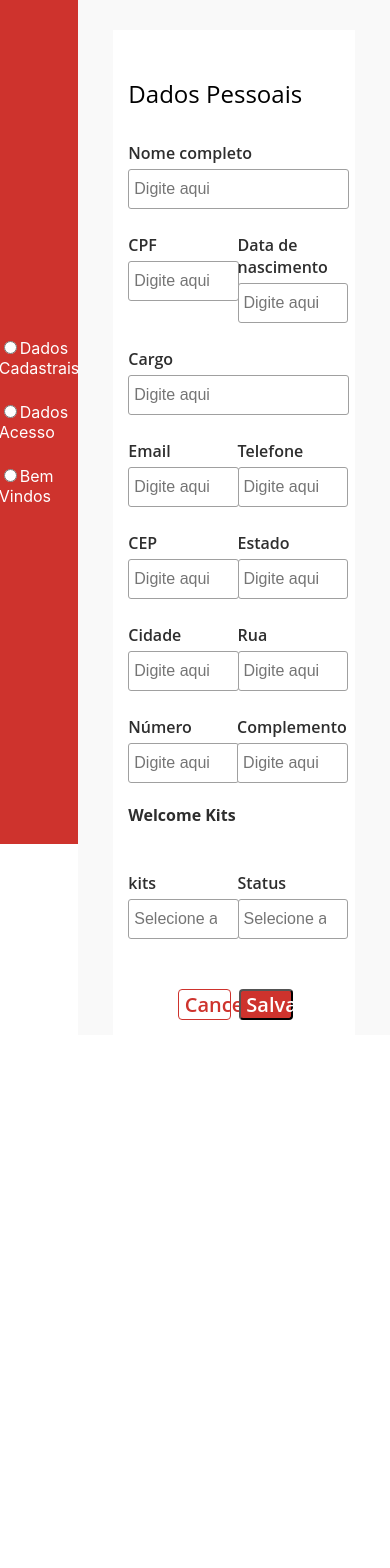
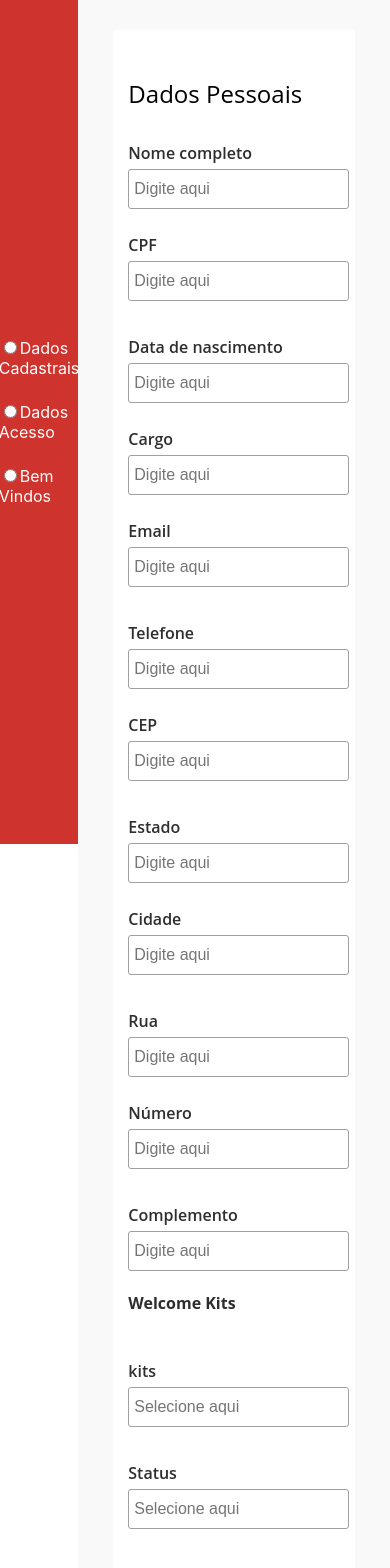
Before and after one commit to StartFuture/onboarding-me-rh-front, a React (Create React App) app: page /forms-cadfuncionario in a window 390 px wide. Shown: the top 1568 px of the page. Before the commit the page ends 1035 px from the top, so only its background shows below. Built offline with nearby package versions, Linux system fonts and the light colour scheme.

Commit message:
feito responsivo da tela forms-cadfuncionario

```diff
--- a/src/pages/FormCadFunci/assets/css/style.css
+++ b/src/pages/FormCadFunci/assets/css/style.css
@@ -37,13 +37,13 @@
 
 
 
-.namecomplete h4 {
+.maior h4 {
   margin: 25px 0px 5px 0px;
   font-size: 16px;
   font-weight: 600;
 }
 
-.namecomplete input {
+.maior input {
   width: 98%;
   font-size: 16px;
   border-radius: 3px;
@@ -57,7 +57,8 @@
 .flexinput {
   width: 100%;
   display: flex;
-  justify-content: space-between;
+  /* justify-content: space-between; */
+  gap: 10px;
 
 }
 
@@ -83,23 +84,6 @@
 }
 
 
-.cargo h4 {
-  margin: 25px 0px 5px 0px;
-  font-size: 16px;
-  font-weight: 600;
-}
-
-.cargo input {
-  width: 98%;
-  font-size: 16px;
-  border-radius: 3px;
-  padding: 10px 0px;
-  padding-left: 5px;
-  border-color: #a0a0a0;
-  border-style: solid;
-  border-width: 1px;
-}
-
 .btn {
   display: flex;
   width: 98%;
@@ -109,30 +93,40 @@
   gap: 8px;
 }
 
-.btn-cancelar {
-  width: 25%;
+.btn button {
+  width: 125px;
+  padding: 5px 10px;
   border-radius: 4px;
-  border: 1px solid var(--primary, #CE332D);
-  background: var(--white, #FFF);
-  color: #CE332D;
   gap: 8px;
   font-family: Open Sans;
-  font-size: 20px;
+  font-size: 16px;
   font-style: normal;
   font-weight: 600;
-  cursor: pointer;
+  line-height: normal;
 }
 
 .btn-salvar {
-  width: 25%;
-  border-radius: 4px;
   background: var(--primary, #CE332D);
-  padding: 0px 5px;
-  align-items: center;
-  color: var(--white, #FFF);
-  font-family: Open Sans;
-  font-size: 20px;
-  font-style: normal;
-  font-weight: 600;
-  cursor: pointer;
+   color: var(--white, #FFF);
 }
+
+.btn-cancelar{
+border: 1px solid var(--primary, #CE332D);
+background: var(--white, #FFF);
+color: #CE332D;
+}
+
+
+@media screen and (max-width:752px ) {
+  .flexinput{
+    flex-direction: column;
+  }
+
+  .flexinput input{
+    width: 98%;
+  }
+
+  .btn button{
+    font-size: 12px;
+  }
+}
--- a/src/pages/FormCadFunci/index.jsx
+++ b/src/pages/FormCadFunci/index.jsx
@@ -22,7 +22,7 @@ const FormsCadFunci = () => {
               </h4>
             </div>
 
-            <div className="namecomplete">
+            <div className="maior">
               <h4>Nome completo</h4>
               <input type="text" placeholder="Digite aqui" />
             </div>
@@ -38,7 +38,7 @@ const FormsCadFunci = () => {
               </div>
             </div>
 
-            <div className="cargo">
+            <div className="maior">
               <h4>Cargo</h4>
               <input type="text" placeholder="Digite aqui" list="55"/>
               <datalist id="55">
```
